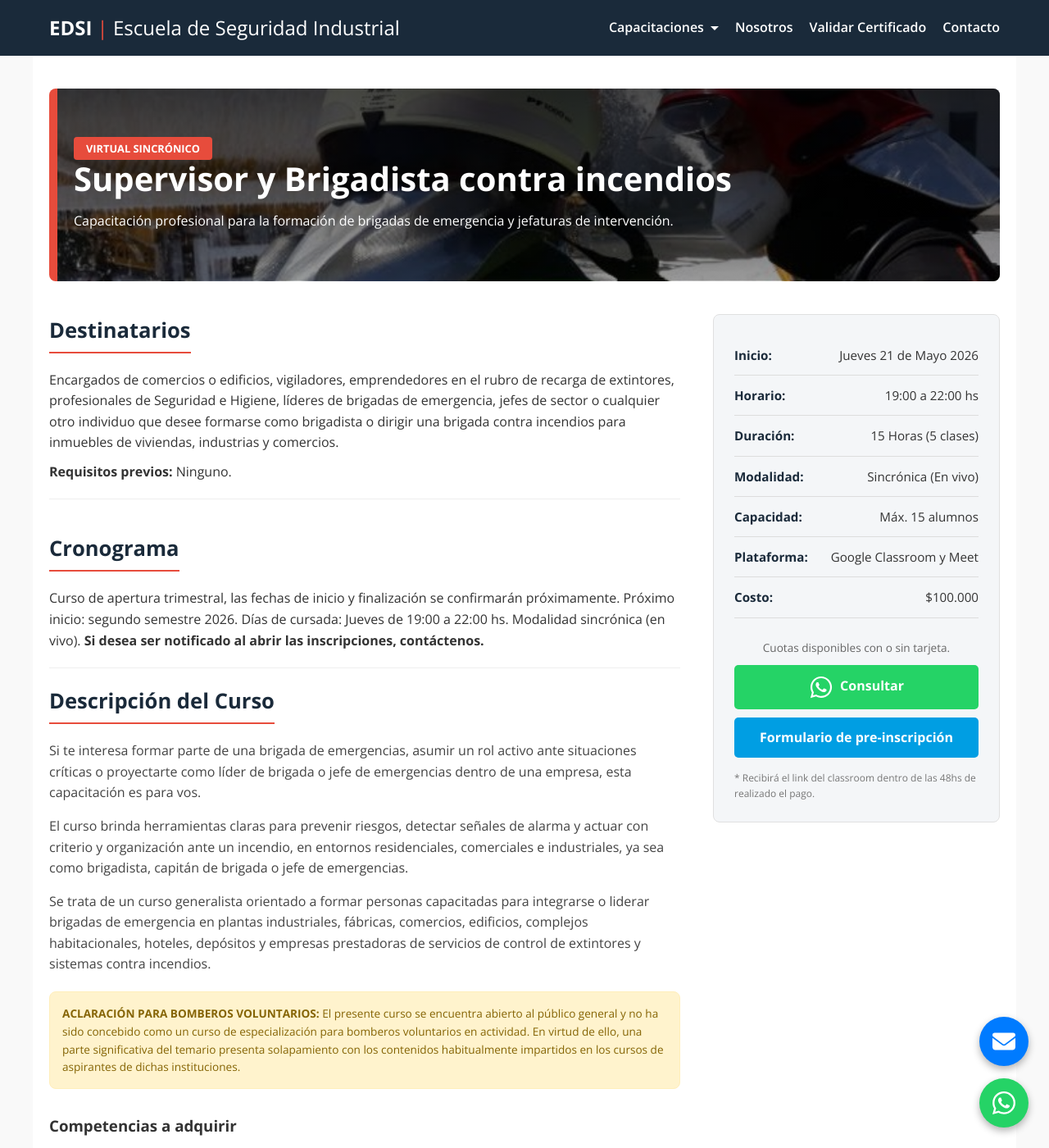
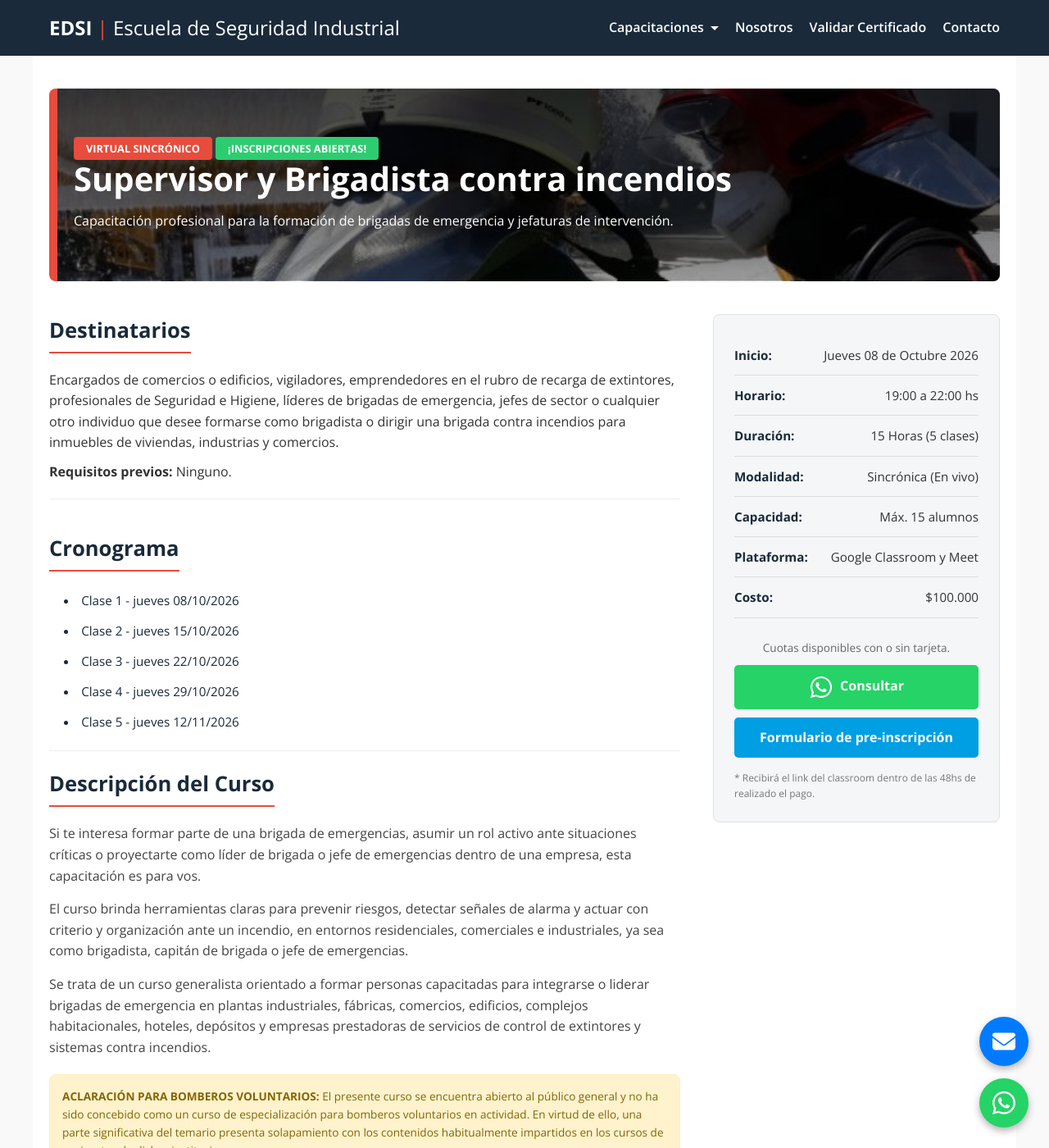
Before and after one commit to martov1/EDSI-nuevo-sitio, a Jekyll site: the page built from Particulares/Supervisor-y-brigadista/Supervisor-y-brigadista.html, in a window 1280 px wide and 1400 px high. Shown: the whole window at 82% size. Built offline with Jekyll 4.4.1, drawn with Linux system fonts in a browser that asks for light colours.

Commit message:
supervisor y brigadista, inscripciones abiertas!

```diff
--- a/Particulares/Supervisor-y-brigadista/Supervisor-y-brigadista.css
+++ b/Particulares/Supervisor-y-brigadista/Supervisor-y-brigadista.css
@@ -11,7 +11,9 @@
 }
 
 .hero-course {
-            background: linear-gradient(rgba(0, 0, 0, 0.7), rgba(0, 0, 0, 0.4)), url('../..//assets/brigadista-contra-incendios.jpg');
+  background:
+    linear-gradient(rgba(0, 0, 0, 0.7), rgba(0, 0, 0, 0.4)),
+    url("../..//assets/brigadista-contra-incendios.jpg");
 
   background-size: cover;
   background-position: center;
@@ -21,45 +23,213 @@
   margin-bottom: 40px;
   border-left: 10px solid var(--accent-red);
 }
-        .hero-course h1 { font-size: 2.5rem; margin-bottom: 15px; line-height: 1.2; }
-        .tag-sincronico { background: var(--accent-red); color: #fff; padding: 5px 15px; border-radius: 4px; font-weight: bold; font-size: 0.8rem; text-transform: uppercase; }
+.hero-course h1 {
+  font-size: 2.5rem;
+  margin-bottom: 15px;
+  line-height: 1.2;
+}
+.tag-sincronico {
+  background: var(--accent-red);
+  color: #fff;
+  padding: 5px 15px;
+  border-radius: 4px;
+  font-weight: bold;
+  font-size: 0.8rem;
+  text-transform: uppercase;
+}
+.tag-incripcion-abierta {
+  background: #2ecc71;
+  color: #fff;
+  padding: 5px 15px;
+  border-radius: 4px;
+  font-weight: bold;
+  font-size: 0.8rem;
+  text-transform: uppercase;
+}
+.grid-container {
+  display: grid;
+  grid-template-columns: 1fr 350px;
+  gap: 40px;
+}
 
-        .grid-container { display: grid; grid-template-columns: 1fr 350px; gap: 40px; }
+.section-card {
+  margin-bottom: 40px;
+  border-bottom: 1px solid var(--border-color);
+  padding-bottom: 20px;
+}
+.section-card h2 {
+  color: var(--primary-dark);
+  margin-bottom: 20px;
+  font-size: 1.6rem;
+  display: flex;
+  align-items: center;
+  gap: 10px;
+  border-bottom: 2px solid var(--accent-red);
+  padding-bottom: 5px;
+  width: fit-content;
+}
 
-        .section-card { margin-bottom: 40px; border-bottom: 1px solid var(--border-color); padding-bottom: 20px; }
-        .section-card h2 { color: var(--primary-dark); margin-bottom: 20px; font-size: 1.6rem; display: flex; align-items: center; gap: 10px; border-bottom: 2px solid var(--accent-red); padding-bottom: 5px; width: fit-content; }
+.description-box {
+  line-height: 1.6;
+  color: #444;
+  margin-bottom: 30px;
+}
+.description-box p {
+  margin-bottom: 15px;
+}
 
-        .description-box { line-height: 1.6; color: #444; margin-bottom: 30px; }
-        .description-box p { margin-bottom: 15px; }
+.cronograma-section {
+  margin-bottom: 20px;
+}
+.cronograma-list {
+  list-style: disc;
+  list-style-position: inside;
+  padding: 0;
+  margin: 0;
+  display: grid;
+  gap: 6px;
+}
+.cronograma-list li {
+  padding: 4px 0 4px 18px;
+  color: var(--primary-dark);
+  font-size: 0.95rem;
+  line-height: 1.5;
+}
 
-        .cronograma-section { margin-bottom: 20px; }
-        .cronograma-list { list-style: disc; list-style-position: inside; padding: 0; margin: 0; display: grid; gap: 6px; }
-        .cronograma-list li { padding: 4px 0 4px 18px; color: var(--primary-dark); font-size: 0.95rem; line-height: 1.5; }
+.highlights-list {
+  background: #fff8f7;
+  border: 1px solid #ffe4e1;
+  padding: 20px;
+  border-radius: 8px;
+  margin: 20px 0;
+}
+.highlights-list ul {
+  list-style: none;
+  padding: 0;
+}
+.highlights-list li {
+  margin-bottom: 10px;
+  position: relative;
+  padding-left: 25px;
+}
+.highlights-list li::before {
+  content: "✓";
+  position: absolute;
+  left: 0;
+  color: var(--accent-red);
+  font-weight: bold;
+}
 
-        .highlights-list { background: #fff8f7; border: 1px solid #ffe4e1; padding: 20px; border-radius: 8px; margin: 20px 0; }
-        .highlights-list ul { list-style: none; padding: 0; }
-        .highlights-list li { margin-bottom: 10px; position: relative; padding-left: 25px; }
-        .highlights-list li::before { content: '✓'; position: absolute; left: 0; color: var(--accent-red); font-weight: bold; }
+.temario-clase {
+  background: #f9f9f9;
+  padding: 20px;
+  border-radius: 8px;
+  margin-bottom: 20px;
+  border: 1px solid var(--border-color);
+}
+.temario-clase h4 {
+  color: var(--accent-red);
+  margin-bottom: 12px;
+  border-bottom: 1px solid #ddd;
+  padding-bottom: 5px;
+  font-size: 1.1rem;
+}
+.temario-clase ul {
+  list-style: none;
+  padding-left: 0;
+}
+.temario-clase ul li {
+  padding: 6px 0;
+  position: relative;
+  padding-left: 20px;
+  font-size: 0.95rem;
+  line-height: 1.4;
+}
+.temario-clase ul li::before {
+  content: "■";
+  position: absolute;
+  left: 0;
+  color: var(--primary-dark);
+  font-size: 0.7rem;
+  top: 8px;
+}
 
-        .temario-clase { background: #f9f9f9; padding: 20px; border-radius: 8px; margin-bottom: 20px; border: 1px solid var(--border-color); }
-        .temario-clase h4 { color: var(--accent-red); margin-bottom: 12px; border-bottom: 1px solid #ddd; padding-bottom: 5px; font-size: 1.1rem; }
-        .temario-clase ul { list-style: none; padding-left: 0; }
-        .temario-clase ul li { padding: 6px 0; position: relative; padding-left: 20px; font-size: 0.95rem; line-height: 1.4; }
-        .temario-clase ul li::before { content: '■'; position: absolute; left: 0; color: var(--primary-dark); font-size: 0.7rem; top: 8px; }
+.sidebar-info {
+  background: var(--bg-light);
+  padding: 25px;
+  border-radius: 8px;
+  position: sticky;
+  top: 100px;
+  border: 1px solid #e0e0e0;
+}
+.info-row {
+  display: flex;
+  justify-content: space-between;
+  padding: 12px 0;
+  border-bottom: 1px solid #ddd;
+  font-size: 0.95rem;
+}
+.info-row strong {
+  color: var(--primary-dark);
+}
 
-        .sidebar-info { background: var(--bg-light); padding: 25px; border-radius: 8px; position: sticky; top: 100px; border: 1px solid #e0e0e0; }
-        .info-row { display: flex; justify-content: space-between; padding: 12px 0; border-bottom: 1px solid #ddd; font-size: 0.95rem; }
-        .info-row strong { color: var(--primary-dark); }
+.inscription-box {
+  margin-top: 25px;
+  text-align: center;
+}
+.btn-payment {
+  background: #009ee3;
+  color: white;
+  padding: 12px;
+  border-radius: 5px;
+  display: block;
+  margin-top: 10px;
+  font-weight: bold;
+  text-decoration: none;
+  transition: opacity 0.3s;
+}
+.btn-payment:hover {
+  opacity: 0.9;
+}
+.btn-primary {
+  background: #25d366;
+  color: white;
+  padding: 12px;
+  border-radius: 5px;
+  display: block;
+  font-weight: bold;
+  text-decoration: none;
+}
 
-        .inscription-box { margin-top: 25px; text-align: center; }
-        .btn-payment { background: #009ee3; color: white; padding: 12px; border-radius: 5px; display: block; margin-top: 10px; font-weight: bold; text-decoration: none; transition: opacity 0.3s; }
-        .btn-payment:hover { opacity: 0.9; }
-        .btn-primary { background: #25d366; color: white; padding: 12px; border-radius: 5px; display: block; font-weight: bold; text-decoration: none; }
+.note-box {
+  background: #fff3cd;
+  border: 1px solid #ffeeba;
+  padding: 15px;
+  border-radius: 8px;
+  font-size: 0.85rem;
+  margin-top: 20px;
+  color: #856404;
+}
 
-        .note-box { background: #fff3cd; border: 1px solid #ffeeba; padding: 15px; border-radius: 8px; font-size: 0.85rem; margin-top: 20px; color: #856404; }
-
-        .eval-box { background: #e3f2fd; padding: 25px; border-radius: 8px; border-left: 6px solid #1976d2; }
-        .qr-mock { width: 80px; height: 80px; background: #eee; position: absolute; bottom: 20px; right: 20px; display: flex; align-items: center; justify-content: center; font-size: 0.6rem; border: 1px solid #ccc; }
+.eval-box {
+  background: #e3f2fd;
+  padding: 25px;
+  border-radius: 8px;
+  border-left: 6px solid #1976d2;
+}
+.qr-mock {
+  width: 80px;
+  height: 80px;
+  background: #eee;
+  position: absolute;
+  bottom: 20px;
+  right: 20px;
+  display: flex;
+  align-items: center;
+  justify-content: center;
+  font-size: 0.6rem;
+  border: 1px solid #ccc;
+}
 
 @media (max-width: 992px) {
   .grid-container {
--- a/Particulares/Supervisor-y-brigadista/Supervisor-y-brigadista.html
+++ b/Particulares/Supervisor-y-brigadista/Supervisor-y-brigadista.html
@@ -12,7 +12,7 @@ redirect_from:
     <main class="course-page container">
         <div>
         <div class="hero-course">
-            <span class="tag-sincronico">Virtual Sincrónico</span>
+            <span class="tag-sincronico">Virtual Sincrónico</span> <quad> </quad><span class="tag-incripcion-abierta">¡Inscripciones abiertas!</span>
             <h1>Supervisor y Brigadista contra incendios</h1>
             <p>Capacitación profesional para la formación de brigadas de emergencia y jefaturas de intervención.</p>
         </div>
@@ -28,18 +28,19 @@ redirect_from:
 
                 <section class="section-card cronograma-section">
                     <h2>Cronograma</h2>
-                    <!--<ul class="cronograma-list">
-                        <li>Clase 1 - jueves 08/06/2026</li>
-                        <li>Clase 2 - jueves 15/06/2026</li>
-                        <li>Clase 3 - jueves 22/06/2026</li>
-                        <li>Clase 4 - jueves 29/06/2026</li>
-                        <li>Clase 5 - jueves 06/07/2026</li>
+                    <ul class="cronograma-list">
+                        <li>Clase 1 - jueves 08/10/2026</li>
+                        <li>Clase 2 - jueves 15/10/2026</li>
+                        <li>Clase 3 - jueves 22/10/2026</li>
+                        <li>Clase 4 - jueves 29/10/2026</li>
+                        <li>Clase 5 - jueves 12/11/2026</li>
                     </ul>
-                -->
+                <!--
                 Curso de apertura trimestral, las fechas de inicio y finalización se confirmarán próximamente.
                 Próximo inicio: segundo semestre 2026.
                 Días de cursada: Jueves de 19:00 a 22:00 hs. Modalidad sincrónica (en vivo).
                 <b>Si desea ser notificado al abrir las inscripciones, contáctenos.</b>
+                -->
                 </section>
 
                 <section class="section-card">
@@ -72,7 +73,7 @@ redirect_from:
                         <strong>Importante:</strong> En caso de realizar el pago online, no olvide completar el formulario de preinscripción.
                     </div>
 
-                    <p><b>Mercado Pago:</b> Puede abonar <a style="color: blue;" href="https://www.mercadopago.com.ar/payment-link/v1/go?link-id=6d0552e6-ce0c-4510-a4a0-a1272c9a20be">haciendo clic aquí</a>. Una vez realizado el pago, recibirá en el correo electrónico asociado a su cuenta de Mercado Pago toda la información necesaria para unirse al curso.</p>
+                    <p><b>Mercado Pago:</b> Puede abonar <a style="color: blue;" href="https://mpago.la/1GXUYu9">haciendo clic aquí</a>. Una vez realizado el pago, recibirá en el correo electrónico asociado a su cuenta de Mercado Pago toda la información necesaria para unirse al curso.</p>
 
                     <p style="margin-top:10px;"><b>Transferencia bancaria:</b> Puede realizar una transferencia a nuestra cuenta bancaria. Para recibir los datos de la cuenta, por favor contáctenos <a style="color: blue;" href="https://wa.me/{{ site.whatsapp_phone }}?text={{ site.whatsapp_message_particular_brigadista | url_encode }}">haciendo clic aquí</a>.</p>
 
@@ -174,7 +175,7 @@ redirect_from:
 
             <aside class="sidebar">
                 <div class="sidebar-info">
-                    <div class="info-row"><strong>Inicio:</strong> <span>Jueves 21 de Mayo 2026</span></div>
+                    <div class="info-row"><strong>Inicio:</strong> <span>Jueves 08 de Octubre 2026</span></div>
                     <div class="info-row"><strong>Horario:</strong> <span>19:00 a 22:00 hs</span></div>
                     <div class="info-row"><strong>Duración:</strong> <span>15 Horas (5 clases)</span></div>
                     <div class="info-row"><strong>Modalidad:</strong> <span>Sincrónica (En vivo)</span></div>
```
Lines whose indentation alone changed are shown as unchanged.
